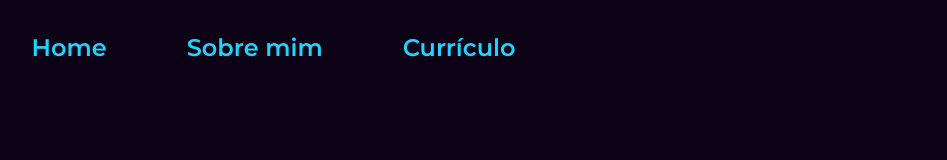
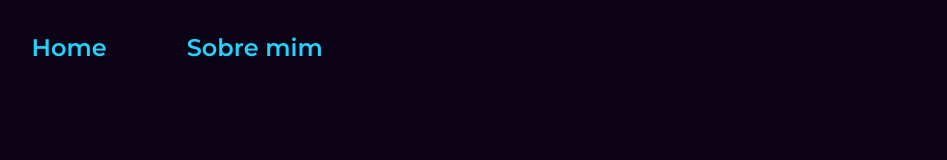
Before and after one commit to joaovitorjvc/Portifolio, a plain HTML site: page index.html in a window 1280 px wide. Shown: the top 160 px of the page, without its empty margins (166-1113 px from the left). Drawn offline with nearby package versions, Linux system fonts and the light colour scheme.

Commit message:
Atualização interface

```diff
--- a/index.html
+++ b/index.html
@@ -10,7 +10,7 @@
     <nav class="cabecalho_menu">
         <a class="home" href="index.html">Home</a>
         <a class="home" href="about.html">Sobre mim</a>
-        <a class="home" href="projetos.html">Currículo</a>
+        <!--- <a class="home" href="projetos.html">Currículo</a> --->
     </nav>
 
 </header>
```
Also changed, not shown: about.html (+1 -1 lines).
